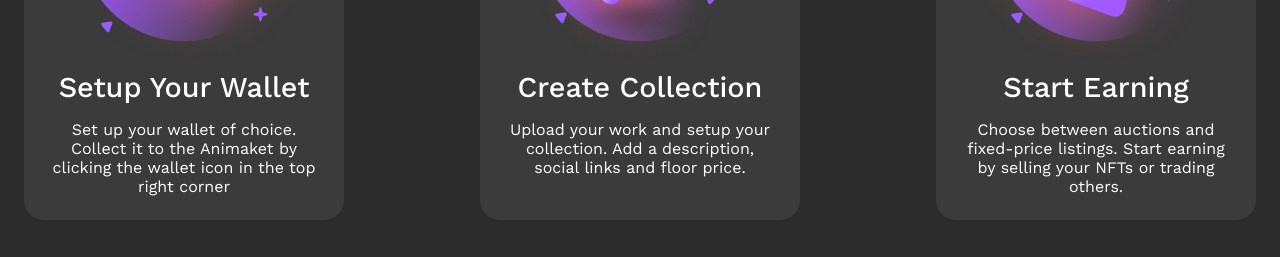
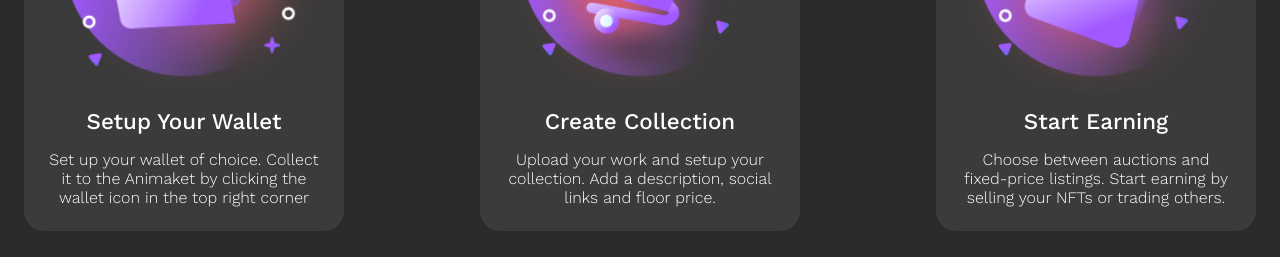
Before and after one commit to mayur0977/ui-practice-nft, a React (Vite) app: page / in a window 1280 px wide. Shown: the part 4047-4304 px from the top of the page. Built offline with nearby package versions, Linux system fonts and the light colour scheme.

Commit message:
Add : how it work section with responstive ui

```diff
--- a/src/css/howItWorks.css
+++ b/src/css/howItWorks.css
@@ -28,12 +28,10 @@
 
 .work__list .work__item {
   width: 100%;
-  max-width: 20rem;
   background-color: #3b3b3b;
   padding: 1rem;
   border-radius: 20px;
   display: flex;
-  flex-direction: column;
 }
 .work__item-image {
   width: 100%;
@@ -41,25 +39,50 @@
   justify-content: center;
   align-items: center;
 }
+.work__item-image img {
+  width: 8rem;
+}
 
 .work__item__details {
   display: flex;
   flex-direction: column;
   gap: 1rem;
   padding: 0.5rem;
-  justify-content: center;
-  text-align: center;
 }
 
 .work__item__details h1 {
-  font-size: 1.8rem;
+  font-size: 1.4rem;
   font-weight: 500;
+}
+
+.work__item__details p {
+  font-weight: 300;
 }
 
 @media (min-width: 426px) {
   .work__list {
     justify-content: space-around;
     gap: 1.5rem;
+  }
+
+  .work__list .work__item {
+    width: 100%;
+    max-width: 20rem;
+    background-color: #3b3b3b;
+    padding: 1rem;
+    border-radius: 20px;
+    display: flex;
+    flex-direction: column;
+  }
+  .work__item-image img {
+    width: 100%;
+  }
+  .work__item__details {
+    flex-direction: column;
+    gap: 1rem;
+    padding: 0.5rem;
+    justify-content: center;
+    text-align: center;
   }
 }
 
```
